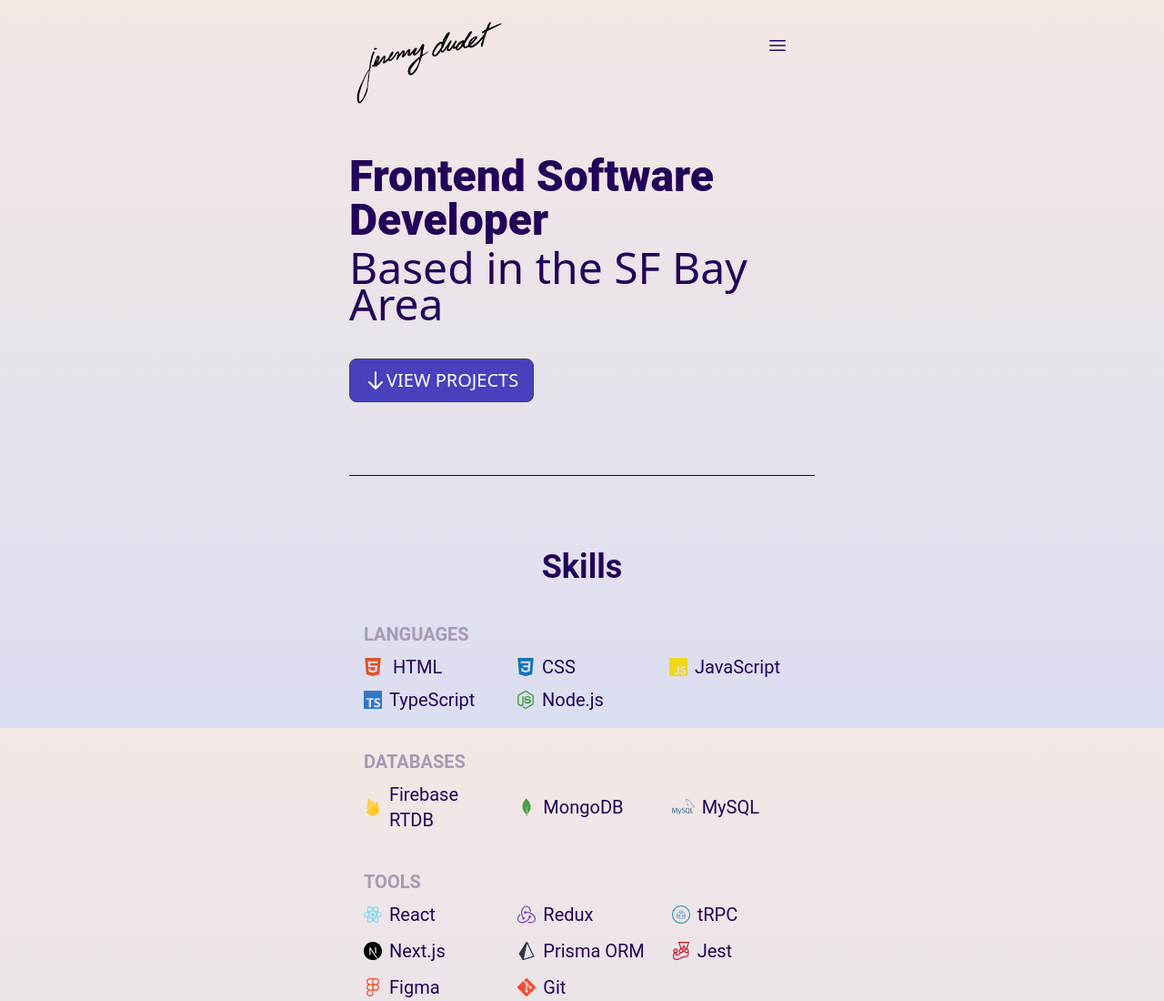
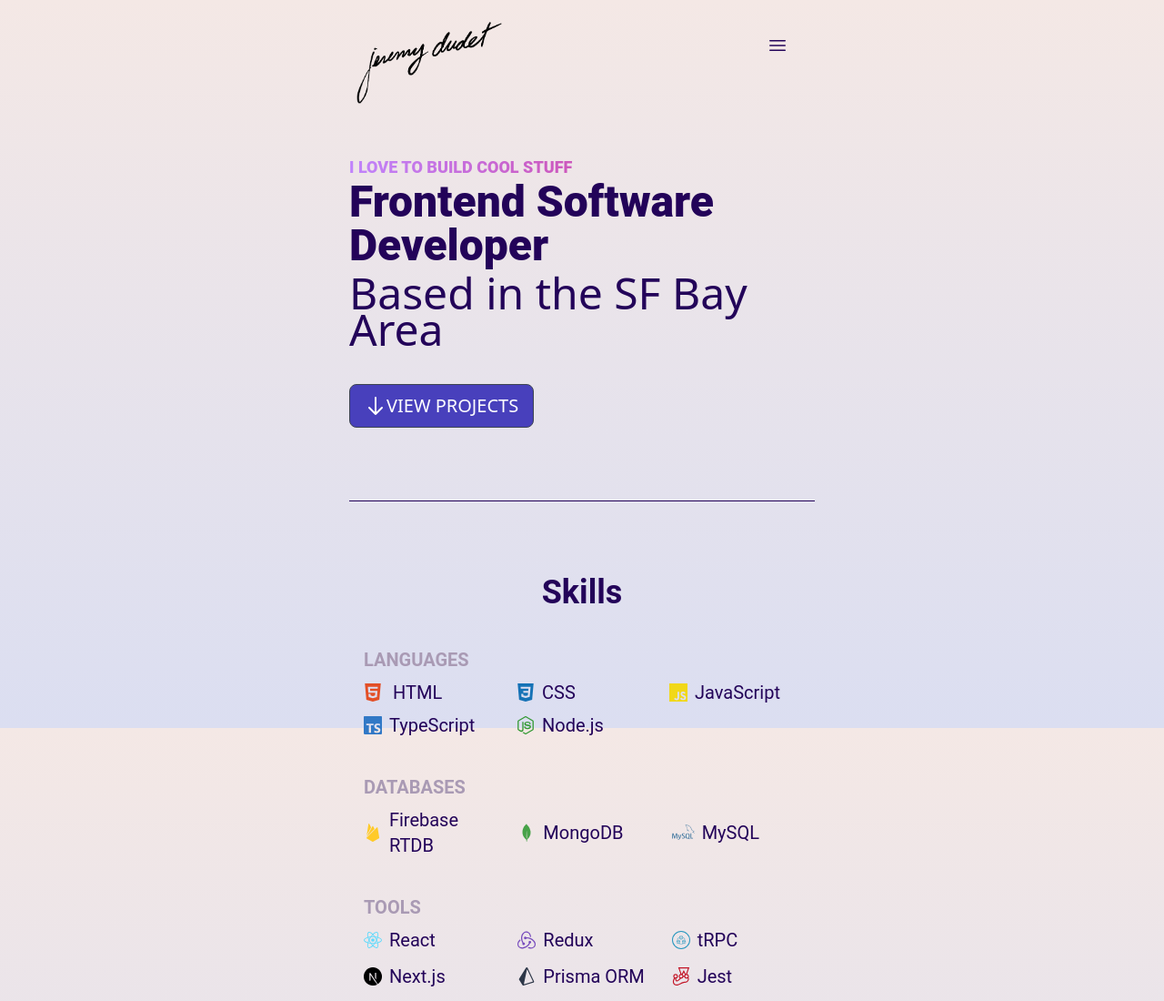
Before and after one commit to JeremyDudet/portfolio, an Astro site: page / in a window 1280 px wide. Shown: the top 1100 px of the page at 91% size. Built offline with nearby package versions, Linux system fonts and the light colour scheme; Astro itself is replaced by a stand-in of ours.

Commit message:
add "I love building things"

```diff
--- a/src/layouts/Layout.astro
+++ b/src/layouts/Layout.astro
@@ -12,7 +12,7 @@ const { title } = Astro.props;
     <meta charset="UTF-8" />
     <meta name="viewport" content="width=device-width" />
     <meta name="generator" content={Astro.generator} />
-    <title>Jeremy Dudet</title>
+    <title>Jeremy Dudet - I like to build things</title>
   </head>
   <body>
     <div>
--- a/src/pages/index.astro
+++ b/src/pages/index.astro
@@ -14,6 +14,11 @@ import Socials from "../components/Socials.astro";
     <Navbar />
     <section class="pt-12 max-w-lg mx-auto">
       <div>
+        <h3
+          class="font-black text-lg uppercase text-transparent bg-clip-text bg-gradient-to-r from-purple-400 to-pink-600"
+        >
+          I love to build cool stuff
+        </h3>
         <h1 class="font-black text-primary text-5xl mb-2">
           Frontend Software Developer
         </h1>
```
